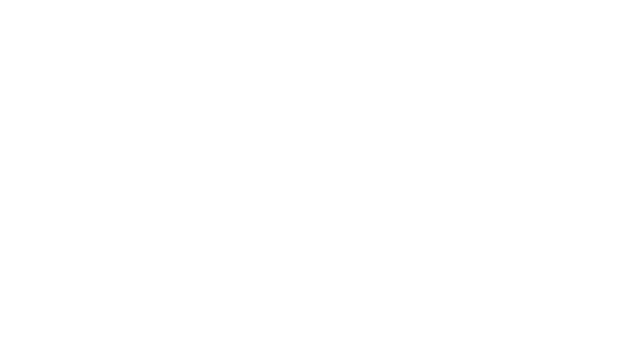
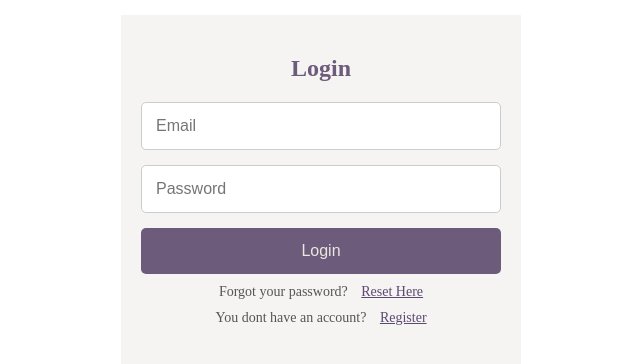
Before and after one commit to AllanLucky/product-management-system, a React (Vite) app in the folder frontend/: page /login in a window 1280 px wide. Before the commit this address had no page. Shown: the part 210-574 px from the top of the page, without its empty margins (319-959 px from the left). Built offline with nearby package versions, Linux system fonts and the light colour scheme.

Commit message:
feat(frontend): implement login form and API integration - Added login UI with form validation - Integrated login API call with backend - Displayed success and error messages based on server response

```diff
--- a/frontend/src/App.jsx
+++ b/frontend/src/App.jsx
@@ -4,6 +4,7 @@
 import ProductDetails from './pages/ProductDetails';
 import Products from './pages/Products';
 import Register from './User/Register';
+import Login from './User/Login';
 
 function App() {
   return (
@@ -14,6 +15,7 @@
         <Route path="/products" element={<Products />} />
         <Route path="/products/:keyword" element={<Products />} />
         <Route path="/register" element={<Register />} />
+        <Route path="/login" element={<Login />} />
         {/* Add more routes as needed */}
       </Routes>
     </Router>
--- a/frontend/src/User/Login.jsx
+++ b/frontend/src/User/Login.jsx
@@ -0,0 +1,92 @@
+import React, { useState, useEffect } from 'react';
+import { useDispatch, useSelector } from 'react-redux';
+import '../UserStyles/Form.css';
+import { Link, useNavigate } from 'react-router-dom';
+import { toast } from 'react-toastify';
+import { loginUser, removeErrors } from '../features/user/userSlice';
+
+function Login() {
+    const [formData, setFormData] = useState({
+        email: '',
+        password: ''
+    });
+    const { loading, error, isAuthenticated } = useSelector((state) => state.user);
+    const dispatch = useDispatch();
+    const navigate = useNavigate();
+    const handleChange = (e) => {
+        const { name, value } = e.target;
+        setFormData((prevData) => ({
+            ...prevData,
+            [name]: value
+        }));
+    };
+    const handleSubmit = (e) => {
+        e.preventDefault();
+        const { email, password } = formData;
+
+        if (!email || !password) {
+            toast.error("Please fill out all fields", {
+                position: "top-right",
+                autoClose: 3000
+            });
+            return;
+        }
+        dispatch(loginUser(formData));
+    };
+    useEffect(() => {
+        if (error) {
+            toast.error(error, { position: "top-right", autoClose: 3000 });
+            dispatch(removeErrors());
+        }
+        if (isAuthenticated) {
+            toast.success("Login successful!", {
+                position: "top-right",
+                autoClose: 3000
+            });
+
+            // ✅ Clear form after login
+            setFormData({ email: '', password: '' });
+            navigate('/');
+        }
+    }, [error, isAuthenticated, dispatch, navigate]);
+    return (
+        <div className='form-container container'>
+            <div className='form-content'>
+                <form className='form' onSubmit={handleSubmit}>
+                    <h2 className="form-title">Login</h2>
+                    <div className='input-group'>
+                        <input
+                            type='email'
+                            name='email'
+                            placeholder='Email'
+                            value={formData.email}
+                            onChange={handleChange}
+                            disabled={loading}
+                        />
+                    </div>
+                    <div className='input-group'>
+                        <input
+                            type='password'
+                            name='password'
+                            placeholder='Password'
+                            value={formData.password}
+                            onChange={handleChange}
+                            disabled={loading}
+                        />
+                    </div>
+                    <button type='submit' className='authBtn' disabled={loading}>
+                        {loading ? 'Logging in...' : 'Login'}
+                    </button>
+                    <p className="form-links">
+                        Forgot your password? <Link to="/password/forgot"> Reset Here</Link>
+                    </p>
+                    <p className="form-links">
+                        You dont have an account? <Link to="/register">Register</Link>
+                    </p>
+                </form>
+            </div>
+        </div>
+    );
+}
+
+export default Login;
--- a/frontend/src/User/Register.jsx
+++ b/frontend/src/User/Register.jsx
@@ -61,7 +61,7 @@
         <div className="form-container container">
             <div className="form-content">
                 <form className="form" onSubmit={handleSubmit}>
-                    <h2 className="form-title">Sign Up</h2>
+                    <h2 className="form-title">Register</h2>
 
                     <div className="input-group">
                         <input
--- a/frontend/src/features/user/userSlice.js
+++ b/frontend/src/features/user/userSlice.js
@@ -1,19 +1,14 @@
 import { createSlice, createAsyncThunk } from '@reduxjs/toolkit';
 import axios from 'axios';
 
-// Async thunk for registering a user
+// REGISTER
 export const registerUser = createAsyncThunk(
     'user/register',
     async (userData, { rejectWithValue }) => {
         try {
-            const config = {
-                headers: {
-                    'Content-Type': 'application/json'
-                }
-            };
-
+            const config = { headers: { 'Content-Type': 'application/json' } };
             const { data } = await axios.post('/api/v1/register', userData, config);
-            return data; // Should include { success: boolean, user?: object }
+            return data; // { success: boolean, message?: string }
         } catch (error) {
             return rejectWithValue(
                 error.response?.data?.message || 'Registration failed. Please try again later.'
@@ -22,6 +17,21 @@
     }
 );
 
+// LOGIN
+export const loginUser = createAsyncThunk(
+    'user/login',
+    async (credentials, { rejectWithValue }) => {
+        try {
+            const config = { headers: { 'Content-Type': 'application/json' } };
+            const { data } = await axios.post('/api/v1/login', credentials, config);
+            return data; // { success: boolean, user?: object }
+        } catch (error) {
+            return rejectWithValue(
+                error.response?.data?.message || 'Login failed. Please try again later.'
+            );
+        }
+    }
+);
 const userSlice = createSlice({
     name: 'user',
     initialState: {
@@ -32,34 +42,51 @@
         isAuthenticated: false
     },
     reducers: {
-        removeErrors: (state) => {
-            state.error = null;
-        },
-        removeSuccess: (state) => {
-            state.success = false;
-        }
+        removeErrors: (state) => { state.error = null; },
+        removeSuccess: (state) => { state.success = false; }
     },
     extraReducers: (builder) => {
         builder
-            // Pending
+            // REGISTER
             .addCase(registerUser.pending, (state) => {
                 state.loading = true;
                 state.error = null;
                 state.success = false;
             })
-            // Fulfilled
             .addCase(registerUser.fulfilled, (state, action) => {
+                state.loading = false;
+                state.error = null;
+                state.success = Boolean(action.payload.success);
+
+                // 🚫 Do not log user in after registration
+                state.user = null;
+                state.isAuthenticated = false;
+            })
+            .addCase(registerUser.rejected, (state, action) => {
+                state.loading = false;
+                state.error = action.payload;
+                state.success = false;
+                state.user = null;
+                state.isAuthenticated = false;
+            })
+
+            // LOGIN
+            .addCase(loginUser.pending, (state) => {
+                state.loading = true;
+                state.error = null;
+                state.success = false;
+            })
+            .addCase(loginUser.fulfilled, (state, action) => {
                 state.loading = false;
                 state.error = null;
                 state.success = Boolean(action.payload.success);
                 state.user = action.payload?.user || null;
                 state.isAuthenticated = Boolean(action.payload?.user);
             })
-            // Rejected
-            .addCase(registerUser.rejected, (state, action) => {
+            .addCase(loginUser.rejected, (state, action) => {
                 state.loading = false;
                 state.error = action.payload;
-                state.success = false; // ❌ Prevents false "success"
+                state.success = false;
                 state.user = null;
                 state.isAuthenticated = false;
             });
@@ -67,5 +94,4 @@
 });
 
 export const { removeErrors, removeSuccess } = userSlice.actions;
-
 export default userSlice.reducer;
```
Also changed, not shown: 2 other files (tests, documents, lock files or other folders).
